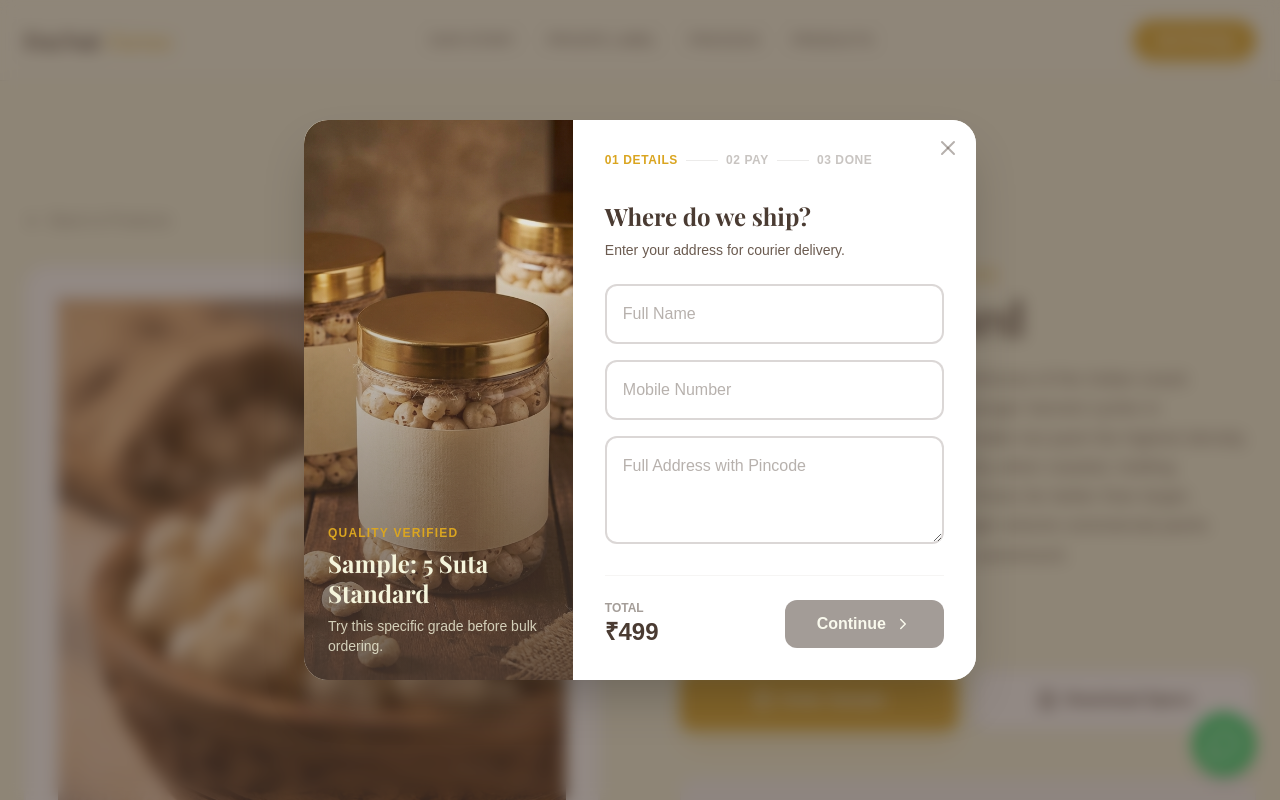
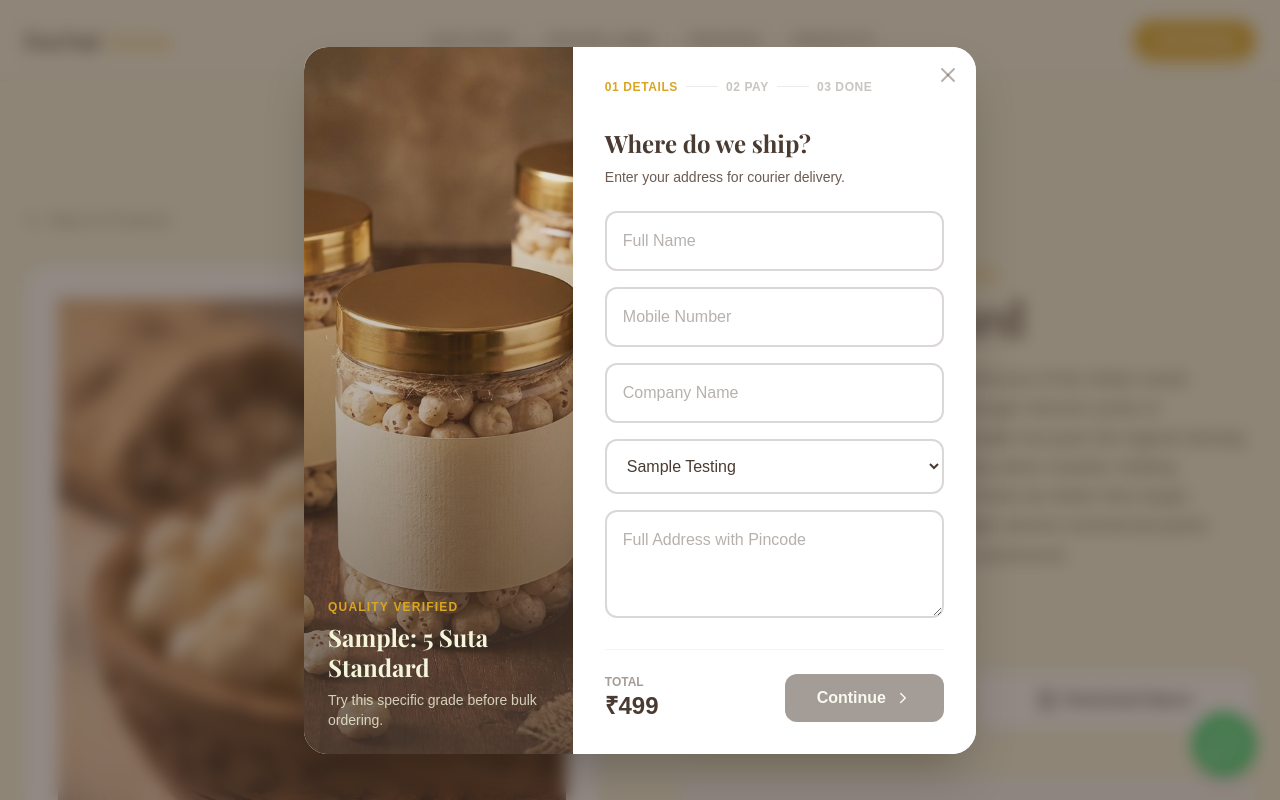
Before and after one commit to rupeshsinghkota/foxnutfarms, a Next.js app: page /products/5-suta-standard in a window 1280 px wide. Both pictures are taken after a click on the button "Order Sample". Shown: the top 800 px of the page. Built offline with nearby package versions, Linux system fonts and the light colour scheme; a web font is replaced by a local one.

Commit message:
feat: Add company and purpose fields to sample order form

```diff
--- a/components/SampleKitModal.tsx
+++ b/components/SampleKitModal.tsx
@@ -22,8 +22,9 @@ export default function SampleKitModal({ isOpen, onClose, productName }: SampleK
     const [form, setForm] = useState({
         name: '',
         phone: '',
+        company: '',
         address: '',
-        pincode: ''
+        purpose: 'Sample Testing'
     });
 
     if (!isOpen) return null;
@@ -44,6 +45,8 @@ export default function SampleKitModal({ isOpen, onClose, productName }: SampleK
         const formData = new FormData();
         formData.append("name", form.name);
         formData.append("phone", form.phone);
+        formData.append("company", form.company);
+        formData.append("purpose", form.purpose);
         formData.append("address", form.address);
         formData.append("productInterest", productName || "General Sampler");
         formData.append("paymentStatus", "PAID_VIA_UPI");
@@ -125,6 +128,20 @@ export default function SampleKitModal({ isOpen, onClose, productName }: SampleK
                                             className="w-full p-4 bg-white rounded-xl border-2 border-earth/20 focus:border-gold focus:outline-none transition-colors text-earth placeholder:text-earth/40"
                                             value={form.phone} onChange={(e) => setForm({ ...form, phone: e.target.value })}
                                         />
+                                        <input
+                                            type="text" placeholder="Company Name"
+                                            className="w-full p-4 bg-white rounded-xl border-2 border-earth/20 focus:border-gold focus:outline-none transition-colors text-earth placeholder:text-earth/40"
+                                            value={form.company} onChange={(e) => setForm({ ...form, company: e.target.value })}
+                                        />
+                                        <select
+                                            className="w-full p-4 bg-white rounded-xl border-2 border-earth/20 focus:border-gold focus:outline-none transition-colors text-earth"
+                                            value={form.purpose} onChange={(e) => setForm({ ...form, purpose: e.target.value })}
+                                        >
+                                            <option>Sample Testing</option>
+                                            <option>Wholesale Purchase</option>
+                                            <option>Export Inquiry</option>
+                                            <option>Private Labeling</option>
+                                        </select>
                                         <textarea
                                             placeholder="Full Address with Pincode" rows={3}
                                             className="w-full p-4 bg-white rounded-xl border-2 border-earth/20 focus:border-gold focus:outline-none transition-colors text-earth placeholder:text-earth/40"
@@ -138,7 +155,7 @@ export default function SampleKitModal({ isOpen, onClose, productName }: SampleK
                                             <span className="text-2xl font-bold">₹499</span>
                                         </div>
                                         <button
-                                            disabled={!form.name || !form.phone || !form.address || isLoading}
+                                            disabled={!form.name || !form.phone || !form.company || !form.address || isLoading}
                                             onClick={handleNext}
                                             className="bg-earth text-cream px-8 py-3 rounded-xl font-bold hover:bg-gold transition-colors disabled:opacity-50 disabled:cursor-not-allowed flex items-center gap-2"
                                         >
```
